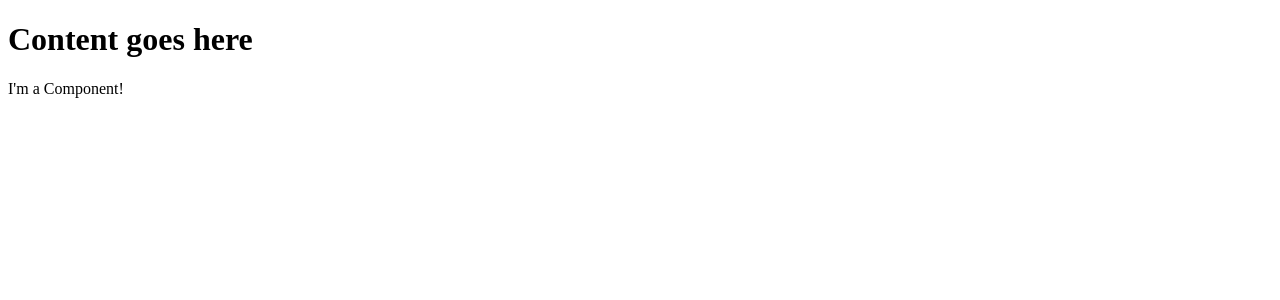
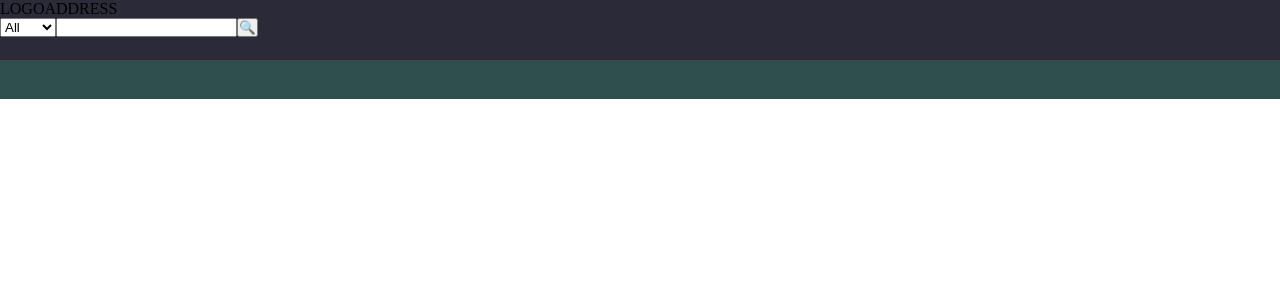
Before and after one commit to jamclean23/js-final-project, a React app: page / in a window 1280 px wide. Shown: the top 300 px of the page. Built offline with nearby package versions, Linux system fonts and the light colour scheme.

Commit message:
Add header, start of NavBar

```diff
--- a/src/index/React/App.js
+++ b/src/index/React/App.js
@@ -3,19 +3,18 @@
 
 // ====== IMPORTS ======
 
-// React
 import React from 'react';
-import { Component }  from './components/Component.js';
 
+// Components
+import Header from './components/Header/Header';
 
 // ====== FUNCTIONS ======
 
 // Main app function
 function App () {
     return (
-        <div>
-            <h1>Content goes here</h1>
-            <Component />
+        <div className='App'>
+            <Header />
         </div>
     );
 }
--- a/src/index/React/components/Component.js
+++ /dev/null
@@ -1,18 +0,0 @@
-// Component Example
-
-// ====== IMPORTS ======
-import React from 'react';
-
-// ====== DEFINITION ======
-
-function Component () {
-    return (
-    <p>I'm a Component!</p>
-    );
-}
-
-// ====== EXPORTS ======
-
-export {
-    Component
-}
--- /dev/null
+++ b/src/index/React/components/Header/CatsBar/CatsBar.js
@@ -0,0 +1,22 @@
+// CatsBar Component
+
+// ====== IMPORTS ======
+
+import React from "react";
+import './catsbar.css';
+
+
+// ====== COMPONENT ======
+
+function CatsBar (props) {
+    return (
+        <div className="CatsBar">
+
+        </div>
+    );
+}
+
+
+// ====== EXPORTS ======
+
+export default CatsBar;
--- /dev/null
+++ b/src/index/React/components/Header/CatsBar/catsbar.css
@@ -0,0 +1,6 @@
+/* Stylesheet for CatsBar component */
+
+.CatsBar {
+    background-color: darkslategray;
+    height: 2.45rem;
+}
--- /dev/null
+++ b/src/index/React/components/Header/Header.js
@@ -0,0 +1,26 @@
+// Header Component
+
+//  ====== IMPORTS ======
+
+import React from 'react';
+import './header.css';
+
+import NavBar from './NavBar/NavBar.js';
+import CatsBar from './CatsBar/CatsBar.js';
+
+
+// ====== COMPONENT ======
+
+function Header (props) {
+    return (
+        <header className='Header'>
+            <NavBar />
+            <CatsBar />
+        </header>
+    );
+}
+
+
+// ====== EXPORTS ======
+
+export default Header;
--- /dev/null
+++ b/src/index/React/components/Header/NavBar/NavBar.js
@@ -0,0 +1,26 @@
+// NavBar Component
+
+// ====== IMPORTS ======
+
+import React from "react";
+import './navbar.css';
+
+// Components
+import './SearchBar/SearchBar.js';
+import SearchBar from './SearchBar/SearchBar.js';
+
+//  ====== COMPONENT ======
+
+function NavBar (props) {
+    return (
+        <div className='NavBar'>
+            <a className="logoBtn">LOGO</a>
+            <a className="addressBtn">ADDRESS</a>
+            <SearchBar />
+        </div>
+    );
+}
+
+//  ====== EXPORTS ======
+
+export default NavBar;
--- /dev/null
+++ b/src/index/React/components/Header/NavBar/SearchBar/SearchBar.js
@@ -0,0 +1,33 @@
+// SearchBar Component
+
+// ====== IMPORTS ======
+
+import React, {useState} from "react";
+import './searchbar.css';
+
+// ====== COMPONENT ======
+
+function SearchBar (props) {
+
+    const [selectedCat, setSelectedCat] = useState('All');
+
+    function handleSelectChange (event) {
+        setSelectedCat(event.target.value);
+    }
+
+    return (
+        <div className="SearchBar">
+            <select id='searchBarCats' value={selectedCat} onChange={handleSelectChange}>
+                <option value="All">All</option>
+                <option value="Other">Other</option>
+            </select>
+            <input type='text'/>
+            <button>🔍</button>
+        </div>
+    );
+}
+
+
+// ====== EXPORTS ======
+
+export default SearchBar;
--- /dev/null
+++ b/src/index/React/components/Header/NavBar/SearchBar/searchbar.css
@@ -0,0 +1 @@
+/* Stylesheet for SearchBar Component */
--- /dev/null
+++ b/src/index/React/components/Header/NavBar/navbar.css
@@ -0,0 +1,6 @@
+/* Stylesheet fro NavBar Component */
+
+.NavBar {
+    background-color: rgb(42, 42, 56);
+    height: 3.75rem;
+}
--- /dev/null
+++ b/src/index/React/components/Header/header.css
@@ -0,0 +1 @@
+/* Stylesheet for Header Component */
--- a/src/index/index.html
+++ b/src/index/index.html
@@ -4,7 +4,7 @@
     <meta charset="UTF-8">
     <meta http-equiv="X-UA-Compatible" content="IE=edge">
     <meta name="viewport" content="width=device-width, initial-scale=1.0">
-    <title>Webpack Template</title>
+    <title>Javascript Final Project</title>
 </head>
 <body>
     <div id="root"></div>
--- a/src/index/styles.css
+++ b/src/index/styles.css
@@ -0,0 +1,6 @@
+/* Global stylesheet */
+
+* {
+    margin: 0;
+    padding: 0;
+}
```
